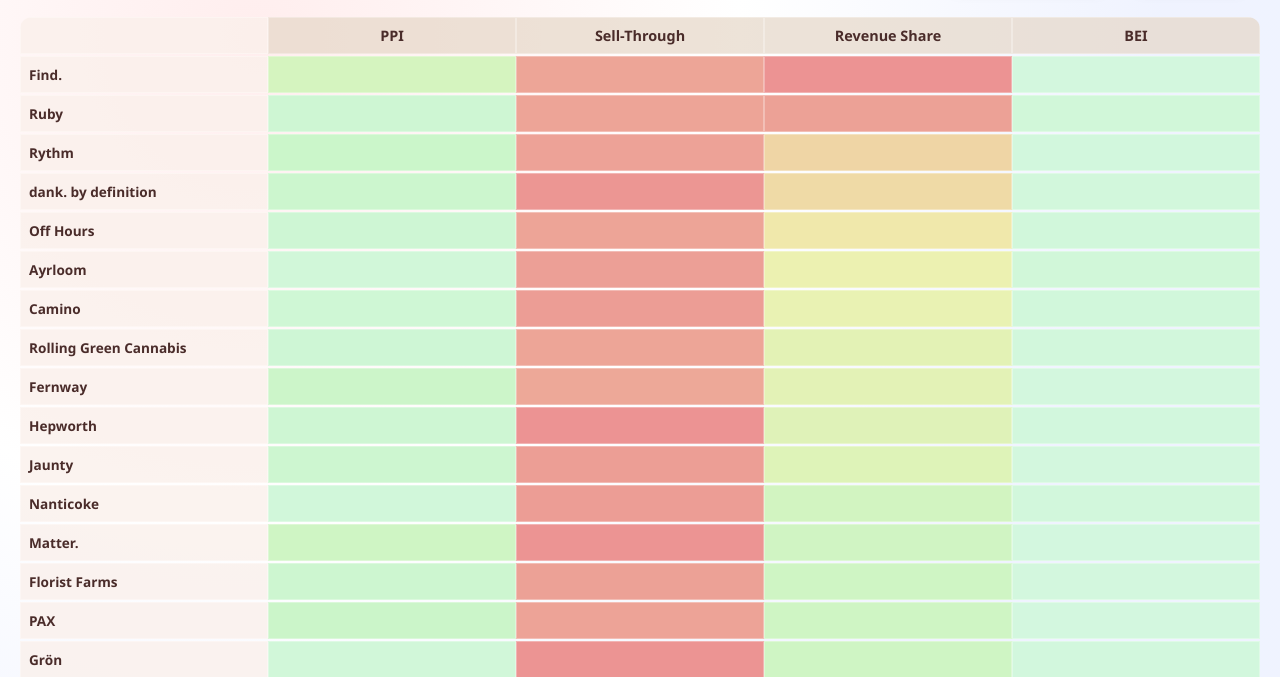
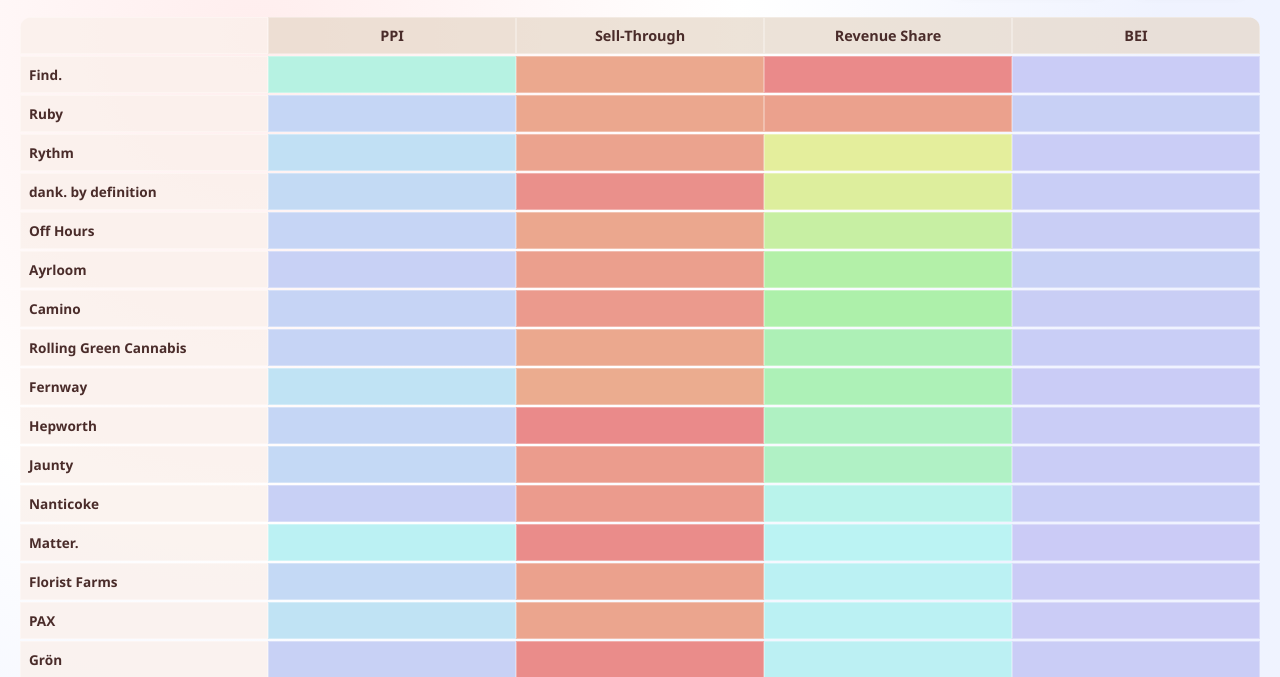
Before and after one commit to kaleogrant-tta/fusion, a plain HTML site: page index.html in a window 1280 px wide. Shown: the part 123-800 px from the top of the page. Drawn offline with Linux system fonts and the light colour scheme.

Commit message:
Add files via upload

```diff
--- a/index.html
+++ b/index.html
@@ -313,24 +313,23 @@
      */
     function colorScale(r) {
       /*
-        Convert a normalized ratio (0–1) into a continuous pastel hue.  By
-        interpolating the hue and lightness values rather than using hard
-        thresholds, subtle differences between values (e.g. PPI of 79 vs
-        149) become more apparent.  A ratio of 0 will yield a soft green
-        (hue ~140°, lightness ~90%) while a ratio of 1 yields a pastel
-        red (hue ~0°, lightness ~75%).  Intermediate values smoothly
-        transition through yellow and orange.
+        Convert a normalized ratio (0–1) into a pastel colour spanning the
+        entire spectrum.  We map the ratio to a hue range from 240° (soft
+        blue) down to 0° (soft red).  As r increases the hue sweeps
+        through blue → cyan → green → yellow → orange → red.  Lightness
+        also decreases slightly to give higher values more visual weight
+        while still remaining pastel.  This approach highlights even
+        moderate differences between values: for example, PPI scores of
+        79 and 149 will have distinct hues rather than both falling into
+        the same green band.
       */
-      // Clamp ratio just in case
       const clamped = Math.max(0, Math.min(1, r));
-      // Hue goes from 140 (green) to 0 (red)
-      const hue = 140 - 140 * clamped;
-      // Saturation fixed at 70% for vibrancy
+      // Start hue at 240 (blue) and interpolate down to 0 (red)
+      const hue = 240 - 240 * clamped;
+      // Keep saturation high for vibrancy
       const sat = 70;
-      // Lightness decreases slightly as values increase to give higher
-      // values a bit more weight while keeping colours pastel.  Start at
-      // 90% and drop to 75% across the range.
-      const light = 90 - 15 * clamped;
+      // Lightness starts at 88% for low values and drops to 73% at high values
+      const light = 88 - 15 * clamped;
       return `hsl(${hue.toFixed(1)}, ${sat}%, ${light.toFixed(1)}%)`;
     }
 
```
